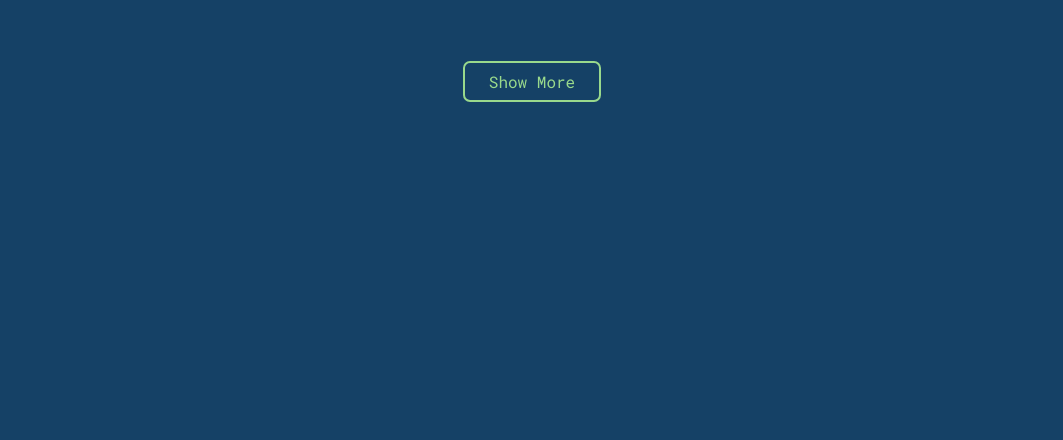
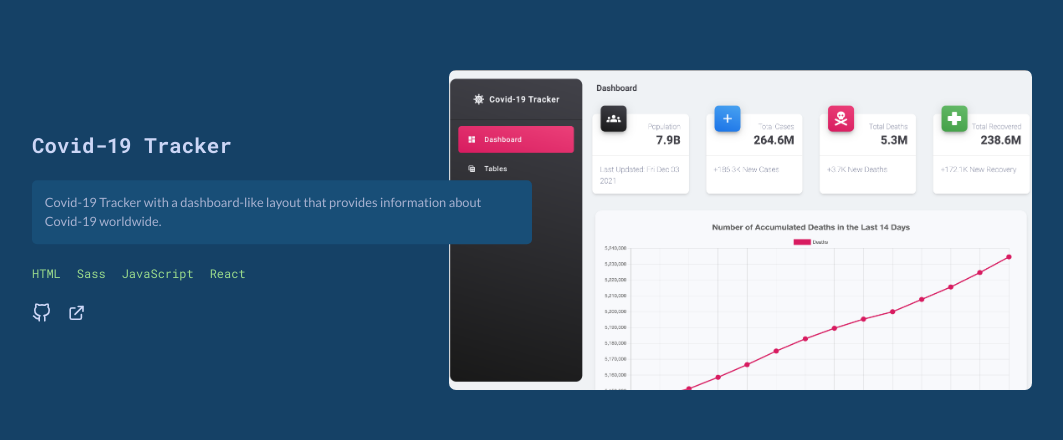
Before and after one commit to handikaharianto/portfolio-web-v1, a React (Create React App) app: page / in a window 1280 px wide. Shown: the part 1970-2410 px from the top of the page, without its empty margins (108-1171 px from the left). Before the commit the page ends 2145 px from the top, so only its background shows below. Built offline with nearby package versions, Linux system fonts and the light colour scheme.

Commit message:
Add covid-19 tracker to project section

```diff
--- a/src/Projects/projectsContent.js
+++ b/src/Projects/projectsContent.js
@@ -8,6 +8,15 @@ const projectsContent = [
     githubLink: "https://github.com/handikaharianto/OMDb-api",
     webLink: "https://movie-search-omdb-api.netlify.app/",
   },
+  {
+    id: 2,
+    title: "covid-19 tracker",
+    image: "./images/projects/preview-covid-19-tracker.png",
+    desc: "Covid-19 Tracker with a dashboard-like layout that provides information about Covid-19 worldwide.",
+    techList: ["HTML", "Sass", "JavaScript", "React"],
+    githubLink: "https://github.com/handikaharianto/covid19-tracker",
+    webLink: "https://han-covid-19-tracker.netlify.app/",
+  },
 ];
 
 export default projectsContent;
```
Also changed, not shown: public/images/projects/preview-covid-19-tracker.png (added).
